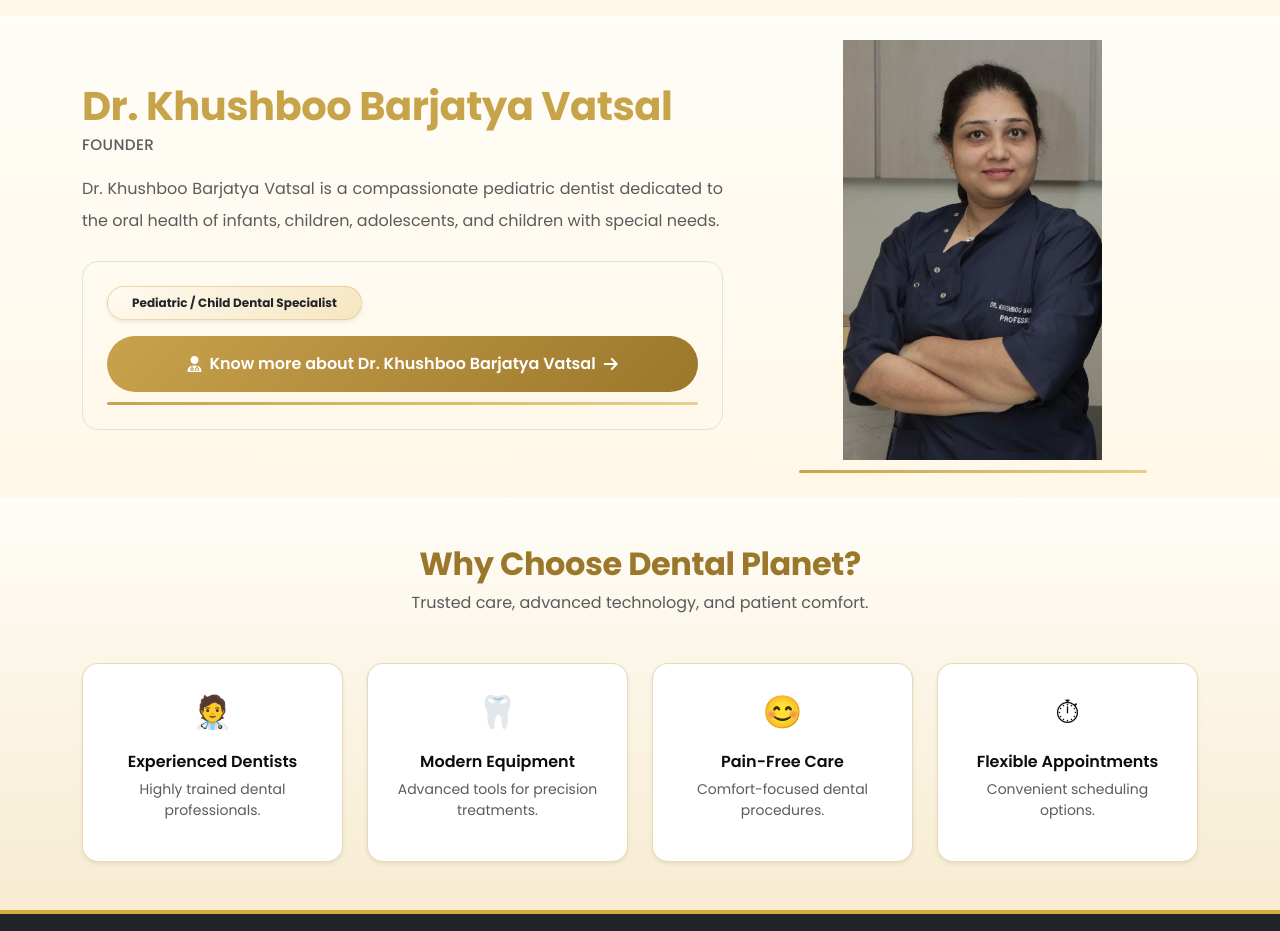
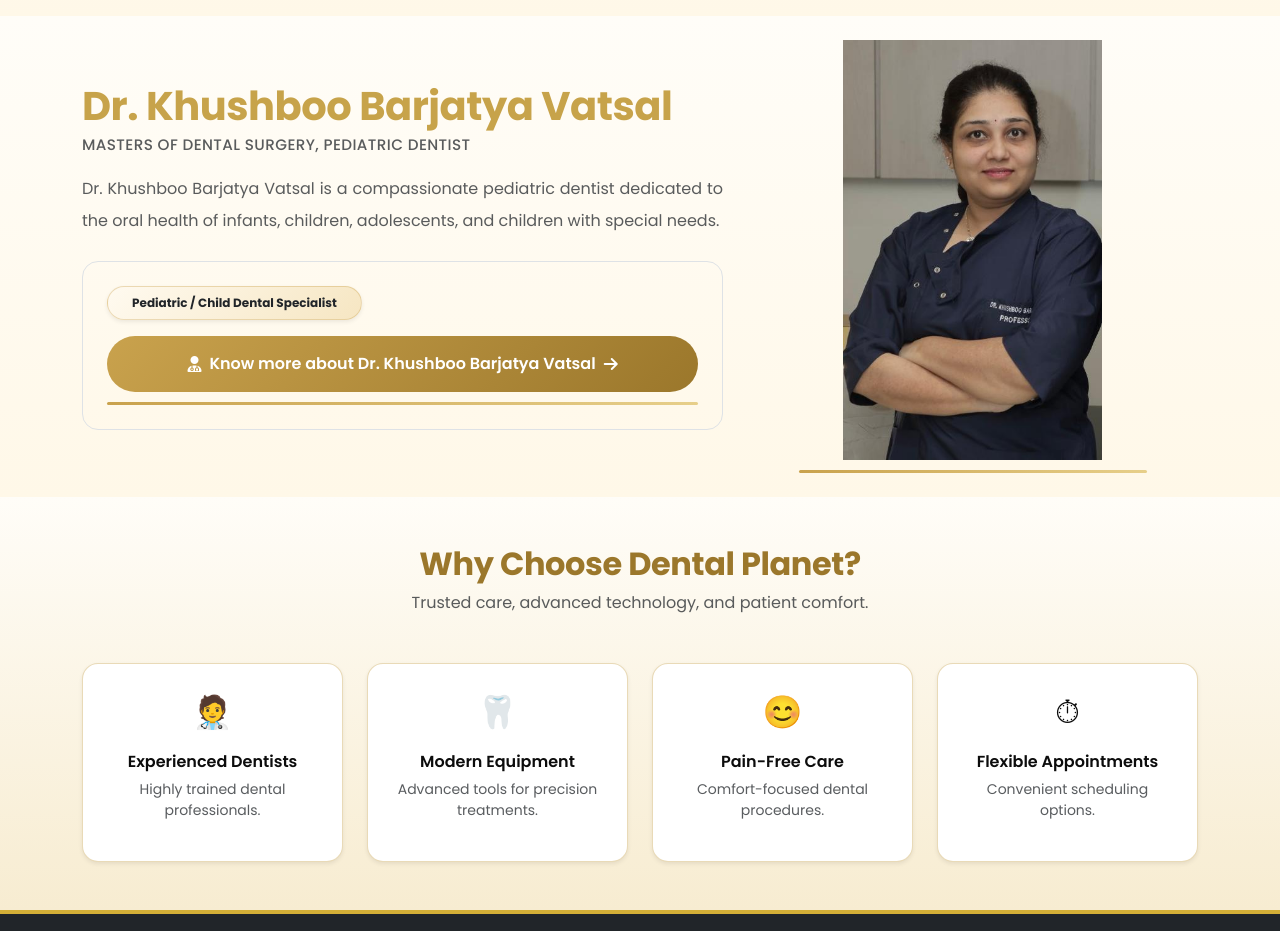
Before and after one commit to Amanrajput11/Dental-Planet, a Next.js app: page /about in a window 1280 px wide. Shown: the part 1520-2451 px from the top of the page. Built offline with nearby package versions, Linux system fonts and the light colour scheme.

Commit message:
normal change

```diff
--- a/data/doctors.ts
+++ b/data/doctors.ts
@@ -15,7 +15,7 @@
     id: 2,
     name: "Dr. Khushboo Barjatya Vatsal",
     slug: "dr-khushboo",
-    title: "Founder ",
+    title: "Masters of Dental Surgery, Pediatric Dentist",
     specialization: "Founder & Pediatric Dentist",
     image: "/images/khusboo.jpeg",
     description:
```
